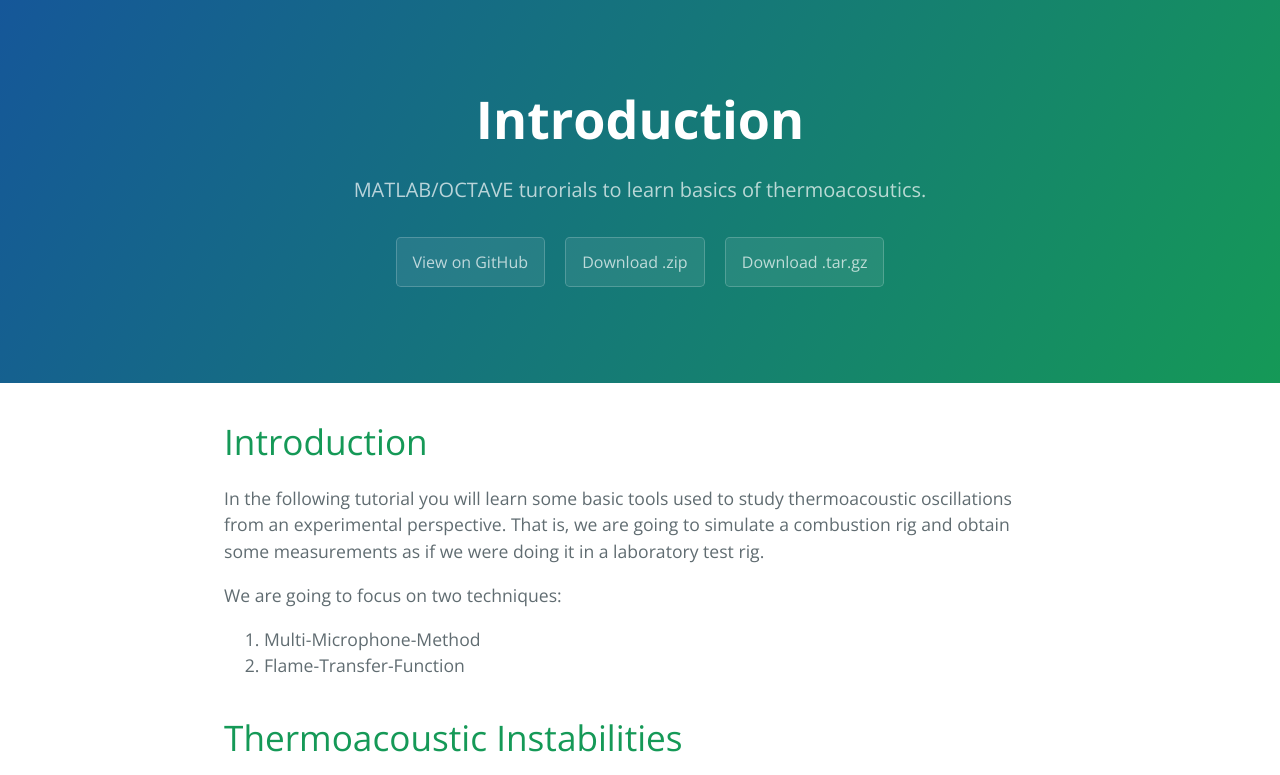
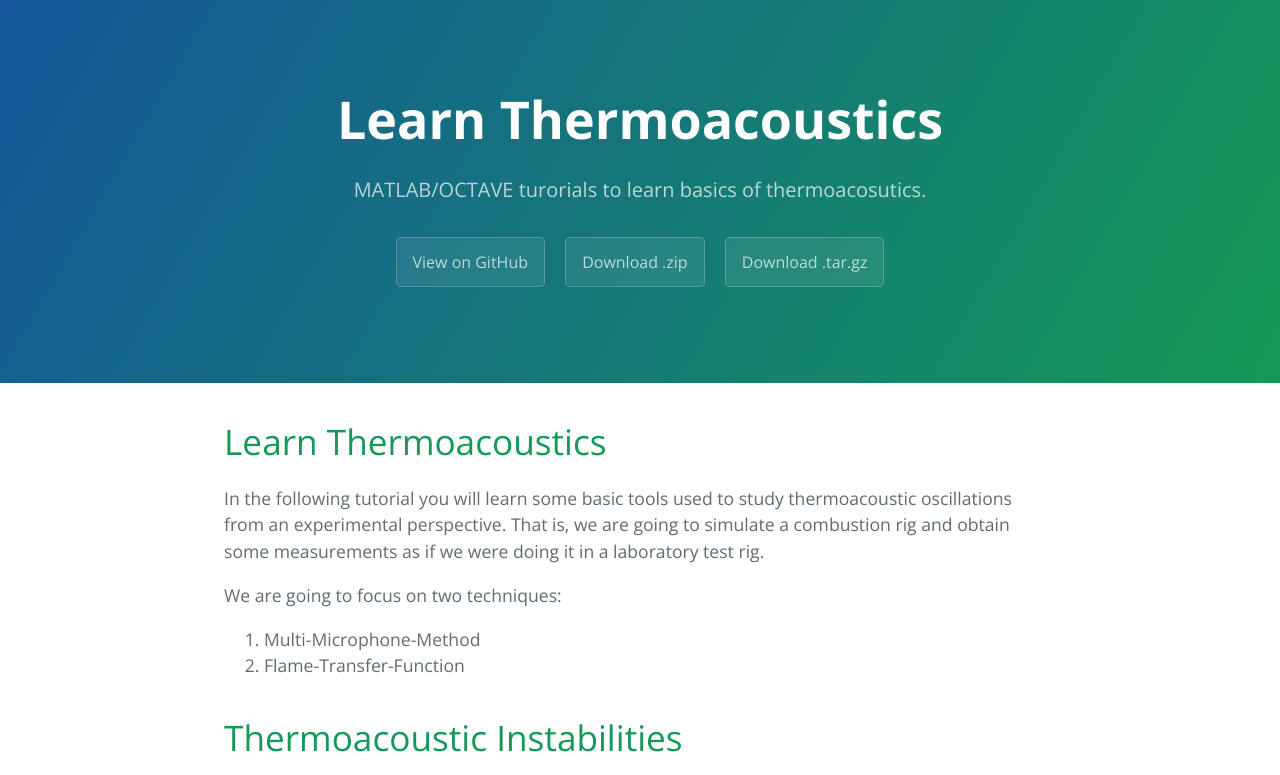
Before and after one commit to xoeg/Flame-Transfer-Function-Tutorial, a Jekyll site: the page built from index.md, in a window 1280 px wide and 900 px high, cut to the strip 0-775 px from the top of the window. Built offline with Jekyll 4.4.1, drawn with Linux system fonts in a browser that asks for light colours; our own code applies the rules of GitHub Pages for plain Markdown files.

Commit message:
new change

```diff
--- a/index.md
+++ b/index.md
@@ -2,7 +2,7 @@
 layout: default
 ---
 
-# Introduction
+# Learn Thermoacoustics
 
 In the following tutorial you will learn some basic tools used to study thermoacoustic oscillations from an experimental perspective. That is, we are going to simulate a combustion rig and obtain some measurements as if we were doing it in a laboratory test rig.
 
```
